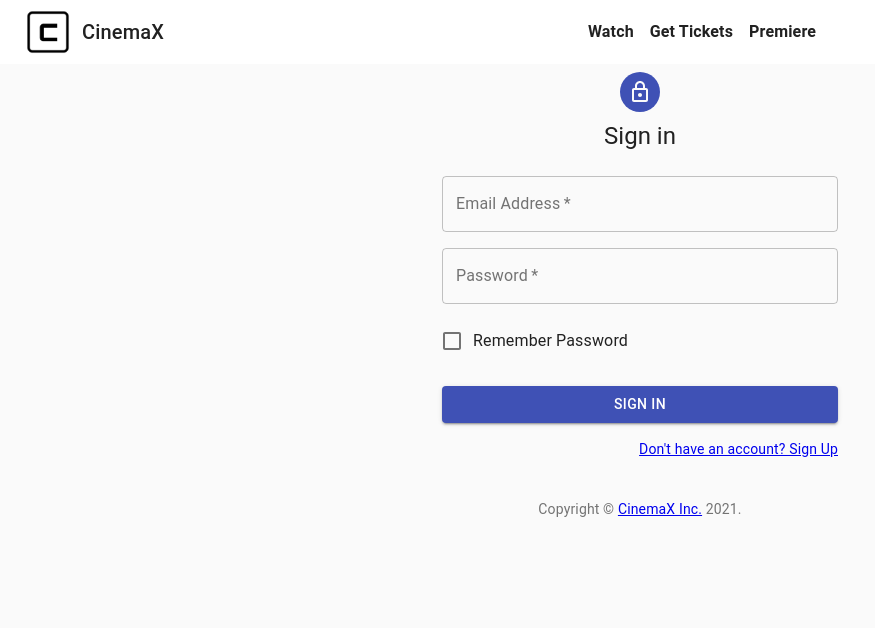
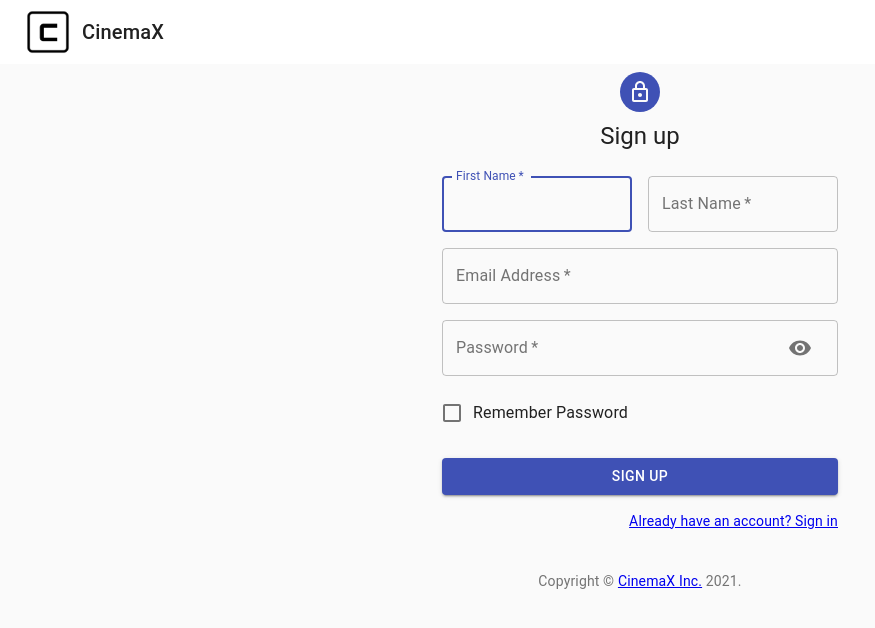
Before and after one commit to yeabu369/CIS-1, a React (Create React App) app in the folder client/: page /auth in a window 1280 px wide. Shown: the top 628 px of the page, without its empty margins (0-875 px from the left). Built offline with nearby package versions, Linux system fonts and the light colour scheme.

Commit message:
Created Input component

```diff
--- a/client/public/index.html
+++ b/client/public/index.html
@@ -24,7 +24,7 @@
       work correctly both with client-side routing and a non-root public URL.
       Learn how to configure a non-root public URL by running `npm run build`.
     -->
-    <title>React App</title>
+    <title>CinemaX</title>
   </head>
   <body>
     <noscript>You need to enable JavaScript to run this app.</noscript>
--- a/client/src/components/Auth/Auth.js
+++ b/client/src/components/Auth/Auth.js
@@ -16,6 +16,7 @@ import { Link, useHistory, useLocation } from 'react-router-dom';
 import { useDispatch } from 'react-redux';
 
 import { signin, signup } from '../../actions/auth.js';
+import Input from './Input';
 
 import useStyles from "./styles";
 
@@ -38,7 +39,7 @@ const Auth = () => {
 
   const [form, setForm] = useState(initialState);
   const location = useLocation();
-  const [isSignup, setIsSignup] = useState(location.pathname === '/signup');
+  const [isSignup, setIsSignup] = useState(location.pathname === '/auth');
   const dispatch = useDispatch();
   const history = useHistory();
   const classes = useStyles();
@@ -95,9 +96,7 @@ const Auth = () => {
               <TextField variant="outlined" required fullWidth id="email" label="Email Address" name="email" autoComplete="email" onChange= {handleChange}
               />
             </Grid>
-            <Grid item xs={12}>
-              <TextField variant="outlined" required fullWidth name="password" label="Password" type={showPassword ? "text" : "password"} id="password" autoComplete="current-password" onChange={handleChange} handleShowPassword={handleShowPassword}/>
-            </Grid>
+            <Input name="password" label="Password" handleChange={handleChange} type={showPassword ? 'text' : 'password'} handleShowPassword={handleShowPassword} />
             <Grid item xs={12}>
               <FormControlLabel control={<Checkbox value="allowExtraEmails" color="primary" />} label="Remember Password"
               />
@@ -108,7 +107,7 @@ const Auth = () => {
           </Button>
           <Grid container justify="flex-end">
             <Grid item>
-              <Link to="/login" variant="body2" onClick={switchMode}>
+              <Link to="/auth" variant="body2" onClick={switchMode}>
                 {isSignup ? 'Already have an account? Sign in': "Don't have an account? Sign Up"}
               </Link>
             </Grid>
--- /dev/null
+++ b/client/src/components/Auth/Input.js
@@ -0,0 +1,31 @@
+import React from 'react';
+import { TextField, Grid, InputAdornment, IconButton } from '@material-ui/core';
+
+import Visibility from '@material-ui/icons/Visibility';
+import VisibilityOff from '@material-ui/icons/VisibilityOff';
+
+const Input = ({ name, handleChange, label, half, autoFocus, type, handleShowPassword }) => (
+  <Grid item xs={12} sm={half ? 6 : 12}>
+    <TextField
+      name={name}
+      onChange={handleChange}
+      variant="outlined"
+      required
+      fullWidth
+      label={label}
+      autoFocus={autoFocus}
+      type={type}
+      InputProps={name === 'password' ? {
+        endAdornment: (
+          <InputAdornment position="end">
+            <IconButton onClick={handleShowPassword}>
+              {type === 'password' ? <Visibility /> : <VisibilityOff />}
+            </IconButton>
+          </InputAdornment>
+        ),
+      } : null}
+    />
+  </Grid>
+);
+
+export default Input;
--- a/client/src/components/Navbar/Navbar.js
+++ b/client/src/components/Navbar/Navbar.js
@@ -18,7 +18,7 @@ const Navbar = () => {
             {" "}CinemaX
           </Typography>
 
-          {location.pathname !== "/login" && location.pathname !== "/signup" && (
+          {location.pathname !== "/auth" && (
             <Box component="ul" display="flex">
               <Typography variant="subtitle1" className={classes.menuButton}>
                 <Link className={classes.link} to="/watch">
@@ -42,15 +42,10 @@ const Navbar = () => {
 
           {(location.pathname === "/" || location.pathname === "/watch" || location.pathname === "/get-ticketes" || location.pathname === "/premiere") && (
             <div className={classes.button}>
-              <Button component={Link} to="/signup" variant="contained" color="primary" disableElevation className={classes.menuButton}>
+              <Button component={Link} to="/auth" variant="contained" color="primary" disableElevation className={classes.menuButton}>
                 Sign Up
               </Button>
-              <Button
-                component={Link}
-                to="/login"
-                variant="outlined"
-                className={classes.menuButton}
-              >
+              <Button component={Link} to="/auth" variant="outlined" className={classes.menuButton}>
                 Login
               </Button>
             </div>
```
